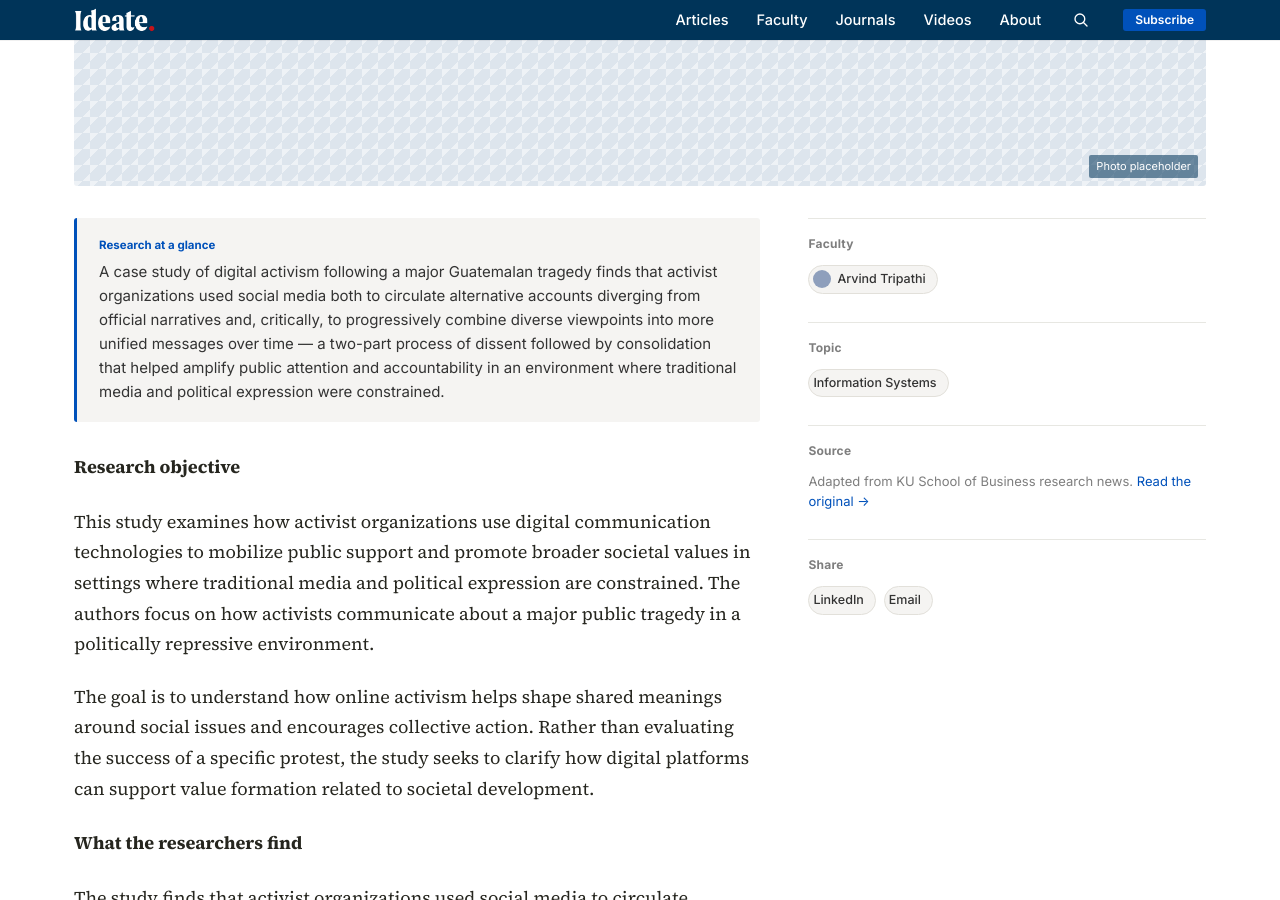
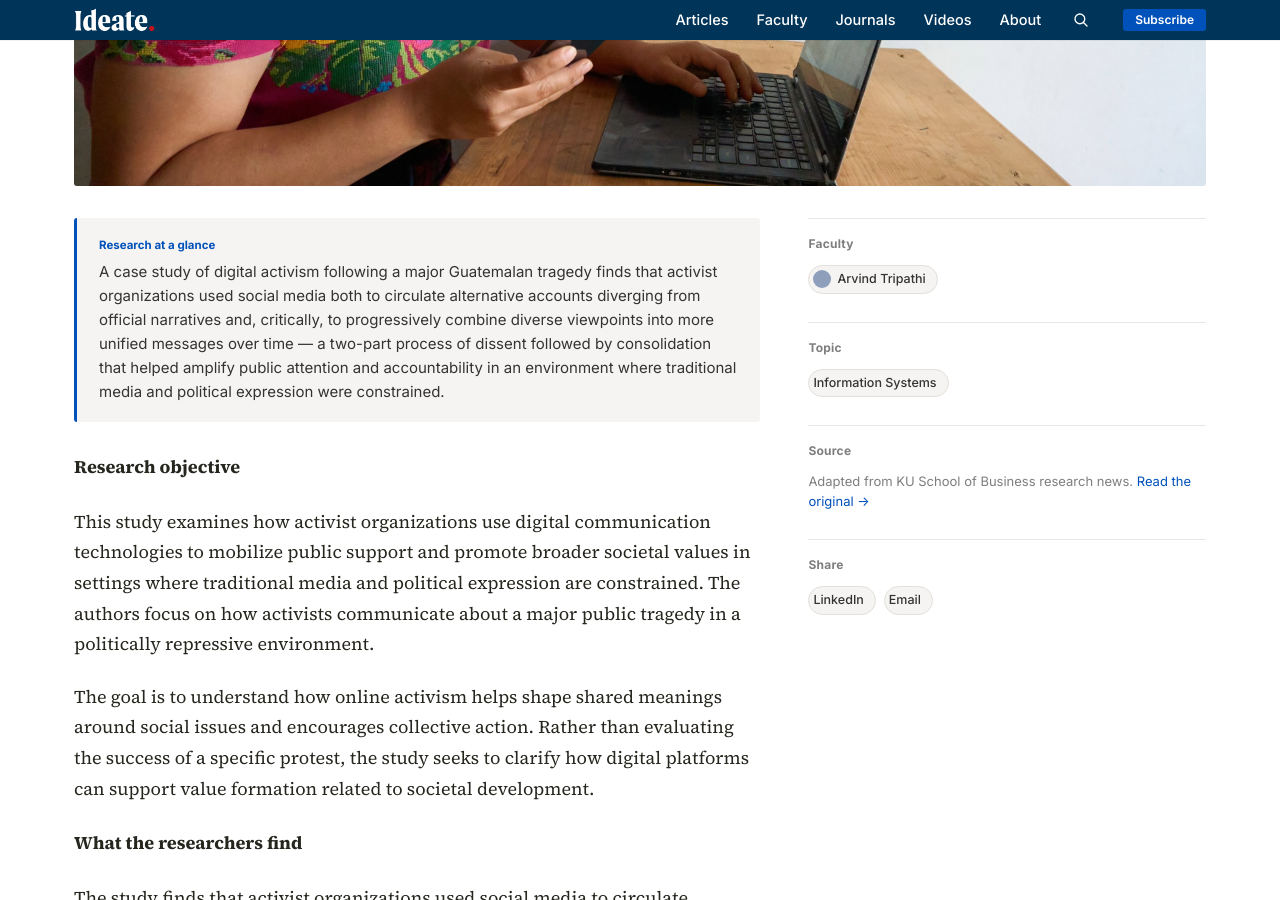
Before and after one commit to KUBschool/ideate, a Jekyll site: the page built from _articles/2025-10-13-digital-activism-guatemala.md, in a window 1280 px wide and 900 px high, scrolled down 739 px. Built offline with Jekyll 4.4.1, drawn with Linux system fonts in a browser that asks for light colours.

Commit message:
Update Article “2025-10-13-digital-activism-guatemala”

```diff
--- a/_articles/2025-10-13-digital-activism-guatemala.md
+++ b/_articles/2025-10-13-digital-activism-guatemala.md
@@ -9,6 +9,7 @@ faculty:
   - arvind-tripathi
 byline: Arvind Tripathi
 date: 2025-09-27
+image: /assets/uploads/intltech.jpeg
 image_tint: steam
 featured: false
 source_url: https://business.ku.edu/research-and-faculty/analytics-information-operations/research-insights
```
Also changed, not shown: assets/uploads/intltech.jpeg (added).
